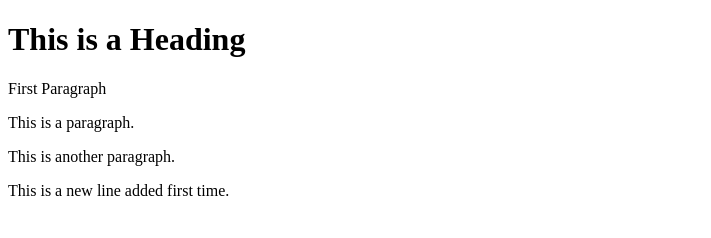
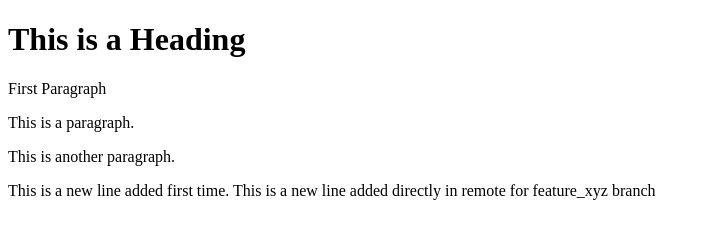
Before and after one commit to adityan93/learning-git, a plain HTML site: page index.html in a window 1280 px wide. Shown: the whole page, without its empty margins (0-711 px from the left). Drawn offline with Linux system fonts and the light colour scheme.

Commit message:
REMOTE:First commit

```diff
--- a/index.html
+++ b/index.html
@@ -11,5 +11,6 @@
    <p>This is a paragraph.</p>
    <p>This is another paragraph.</p>
 This is a new line added first time.
+This is a new line added directly in remote for feature_xyz branch
 </body>
 </html>
```
